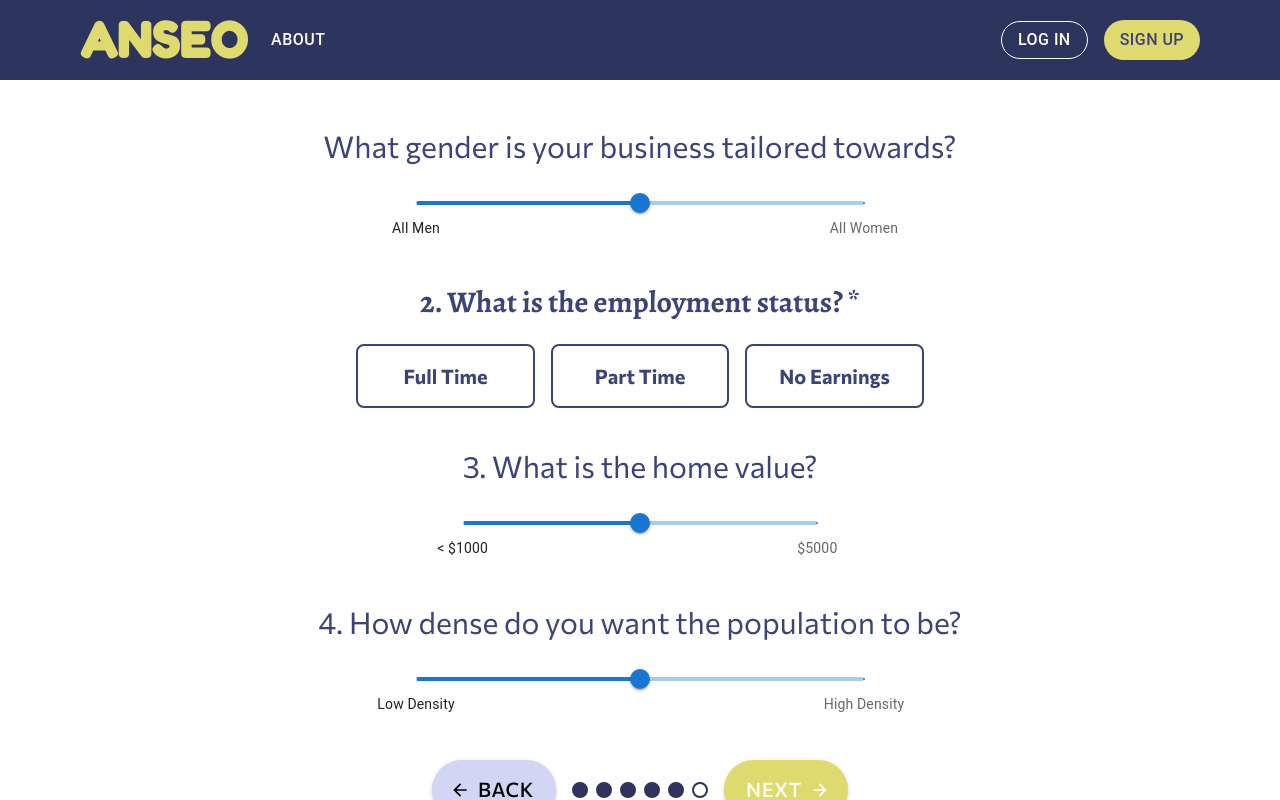
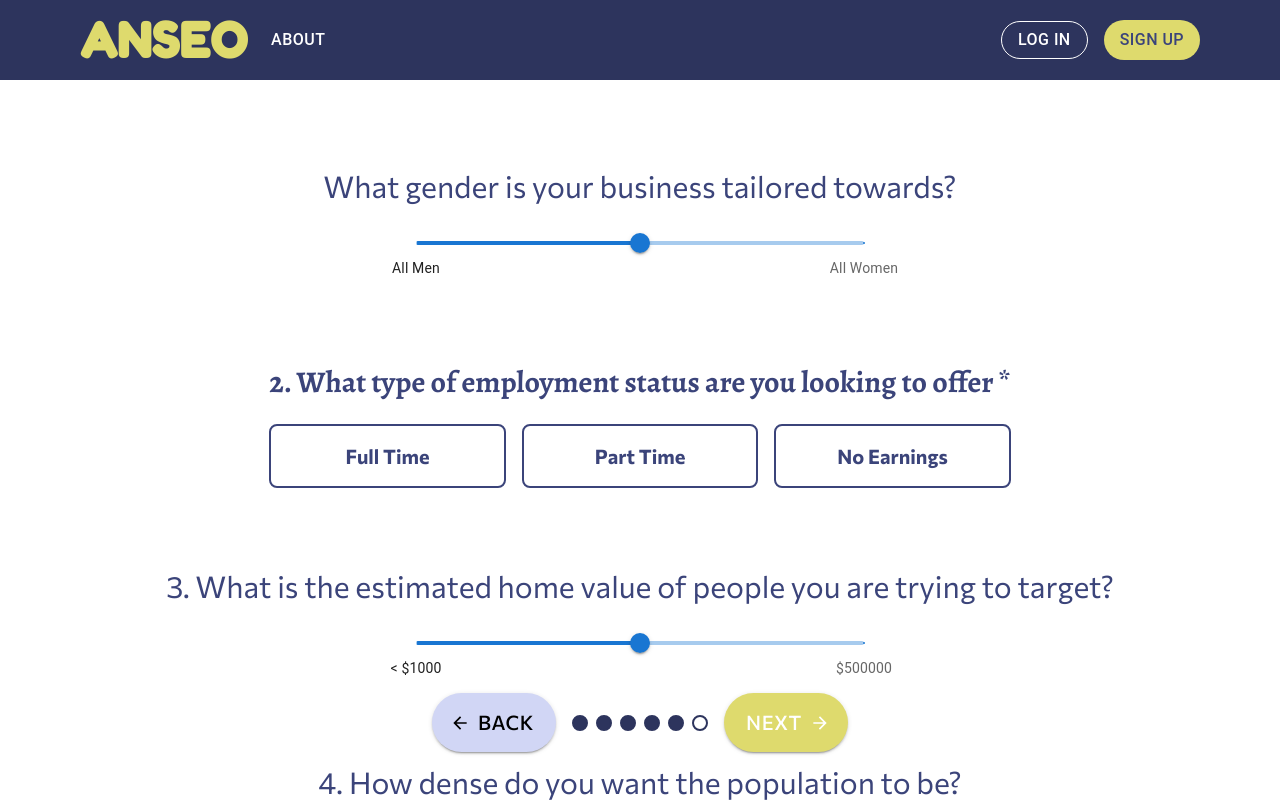
Before and after one commit to 0venBurn/Anseo, a React (Vite) app in the folder React-Frontend/: page /extra in a window 1280 px wide. Built offline with nearby package versions, Linux system fonts and the light colour scheme; no server answers.

Commit message:
fixed header white space and questionaire spacing

```diff
--- a/React-Frontend/src/AreaPage.tsx
+++ b/React-Frontend/src/AreaPage.tsx
@@ -24,36 +24,62 @@ const AreaPage: React.FC = () => {
   const handleNext = () => {
     answerQuestion("proximityImportance", proximityImportance);
     answerQuestion("footfallImportance", footfallImportance);
-    answerQuestion("surroundingBusinessesImportance", surroundingBusinessesImportance);
+    answerQuestion(
+      "surroundingBusinessesImportance",
+      surroundingBusinessesImportance,
+    );
     answerQuestion("rentBudget", rentBudget / 5);
-    console.log(data)
+    console.log(data);
     // Navigate to the next page with state
     navigate("/extra");
   };
 
+  const handlePrev = () => {
+    answerQuestion("proximityImportance", proximityImportance);
+    answerQuestion("footfallImportance", footfallImportance);
+    answerQuestion(
+      "surroundingBusinessesImportance",
+      surroundingBusinessesImportance,
+    );
+    answerQuestion("rentBudget", rentBudget / 5);
+    // Navigate to the next page with state
+    navigate("/target");
+  };
+
   return (
     <QuestionnaireLayout>
+      <div className="mt-10">
         <ImportanceSliderComponent
           value={proximityImportance}
           setValue={setProximityImportance}
           label="proximity to public transportation for your business"
         />
+      </div>
+      <div className="mt-10">
         <ImportanceSliderComponent
           value={footfallImportance}
           setValue={setFootfallImportance}
           label="high footfall"
         />
+      </div>
+      <div className="mt-10">
         <ImportanceSliderComponent
           value={surroundingBusinessesImportance}
           setValue={setSurroundingBusinessesImportance}
           label="being surrounded by similar businesses"
         />
+      </div>
+      <div className="mt-10">
         <RentBudgetSlider value={rentBudget} setValue={setRentBudget} />
+      </div>
+      <div className="absolute bottom-0">
         <NavigationButtons
           currentStep={currentStep}
           totalSteps={totalSteps}
           handleNext={handleNext}
+          handlePrev={handlePrev}
         />
+      </div>
     </QuestionnaireLayout>
   );
 };
--- a/React-Frontend/src/BoroughPage.tsx
+++ b/React-Frontend/src/BoroughPage.tsx
@@ -42,30 +42,47 @@ const BoroughPage: React.FC = () => {
     if (selectedBoroughs.length > 0 && areaType) {
       answerQuestion("selectedBoroughs", selectedBoroughs);
       answerQuestion("areaType", areaType);
-      console.log(data)
-      navigate("/submit")
-      }
-      else {
+      console.log(data);
+      navigate("/submit");
+    } else {
       setError("You need to select at least one borough and an area type");
     }
+  };
+
+  const handlePrev = () => {
+    if (selectedBoroughs.length > 0 && areaType) {
+      answerQuestion("selectedBoroughs", selectedBoroughs);
+      answerQuestion("areaType", areaType);
+      console.log(data);
+      navigate("/submit");
+    } else {
+      setError("You need to select at least one borough and an area type");
     }
+  };
 
   return (
     <QuestionnaireLayout>
+      <div className="mt-10">
         <BoroughSelector
           selectedBoroughs={selectedBoroughs}
           handleSelectBorough={handleSelectBorough}
         />
+      </div>
+      <div className="mt-10">
         <AreaTypeSelector
           areaType={areaType}
           handleSelectAreaType={handleSelectAreaType}
         />
+      </div>
       {error && <p className="text-red-500 mb-4">{error}</p>}
+      <div className="absolute bottom-0">
         <NavigationButtons
           currentStep={currentStep}
           totalSteps={totalSteps}
           handleNext={handleNext}
+          handlePrev={handlePrev}
         />
+      </div>
     </QuestionnaireLayout>
   );
 };
--- a/React-Frontend/src/ExtraPage.tsx
+++ b/React-Frontend/src/ExtraPage.tsx
@@ -24,12 +24,19 @@ const ExtraPage: React.FC = () => {
     answerQuestion("employmentStatus", employmentStatus);
     answerQuestion("homeValue", homeValue / 5000);
     answerQuestion("populationDensity", populationDensity);
-    console.log(data)
     navigate("/borough");
   };
 
+  const handlePrev = () => {
+    answerQuestion("genderRatio", genderRatio);
+    answerQuestion("employmentStatus", employmentStatus);
+    answerQuestion("homeValue", homeValue / 5000);
+    answerQuestion("populationDensity", populationDensity);
+    navigate("/area");
+  };
   return (
     <QuestionnaireLayout>
+      <div className="mt-10">
         <SliderComponent
           value={genderRatio}
           setValue={setGenderRatio}
@@ -42,22 +49,28 @@ const ExtraPage: React.FC = () => {
             { value: 1, label: "All Women" },
           ]}
         />
+      </div>
+      <div className="mt-10">
         <EmploymentStatusButtons
           value={employmentStatus}
           setValue={setEmploymentStatus}
         />
+      </div>
+      <div className="mt-10">
         <SliderComponent
           value={homeValue}
           setValue={setHomeValue}
-              label="3. What is the home value?"
+          label="3. What is the estimated home value of people you are trying to target?"
           min={1000}
           max={5000}
           step={100}
           marks={[
             { value: 1000, label: "< $1000" },
-                { value: 5000, label: "$5000" },
+            { value: 5000, label: "$500000" },
           ]}
         />
+      </div>
+      <div className="mt-10">
         <SliderComponent
           value={populationDensity}
           setValue={setPopulationDensity}
@@ -70,11 +83,15 @@ const ExtraPage: React.FC = () => {
             { value: 1, label: "High Density" },
           ]}
         />
+      </div>
+      <div className="absolute bottom-0">
         <NavigationButtons
           currentStep={currentStep}
           totalSteps={totalSteps}
           handleNext={handleNext}
+          handlePrev={handlePrev}
         />
+      </div>
     </QuestionnaireLayout>
   );
 };
--- a/React-Frontend/src/Header.tsx
+++ b/React-Frontend/src/Header.tsx
@@ -19,7 +19,7 @@ const Header: React.FC = () => {
 
   return (
     <div className="relative">
-      <div className="absolute top-0 left-0 w-full bg-primary-dark text-white flex justify-between items-center py-4 px-4 md:px-20 z-10">
+      <div className="fixed top-0 left-0 w-full bg-primary-dark text-white flex justify-between items-center py-4 px-4 md:px-20 z-10">
         <div className="flex items-center">
           <div
             className="text-3xl md:text-5xl font-bold cursor-pointer"
--- a/React-Frontend/src/QuestionPage.tsx
+++ b/React-Frontend/src/QuestionPage.tsx
@@ -29,9 +29,15 @@ const QuestionPage: React.FC = () => {
     answerQuestion("openHour", openHour);
     answerQuestion("closeHour", closeHour);
     answerQuestion("budget", budget);
-    console.log(data)
-    // Navigate to the next page with state
     navigate("/target");
+  };
+
+  const handlePrev = () => {
+    answerQuestion("businessType", businessType);
+    answerQuestion("openHour", openHour);
+    answerQuestion("closeHour", closeHour);
+    answerQuestion("budget", budget);
+    navigate("/welcome");
   };
 
   const handleBusinessTypeSelect = (event: any) => {
@@ -113,23 +119,32 @@ const QuestionPage: React.FC = () => {
                handleChange={handleBusinessTypeSelect}
                options={businessOptions}
                /> */}
+      <div className="mt-10">
         <BusinessTypeSelector
           businessType={businessType}
           handleBusinessTypeSelect={handleBusinessTypeSelect}
           businessOptions={businessOptions}
         />
+      </div>
+      <div className="mt-10">
         <OperatingHoursSelector
           openHour={openHour}
           closeHour={closeHour}
           setOpenHour={setOpenHour}
           setCloseHour={setCloseHour}
         />
+      </div>
+      <div className="mt-10">
         <BudgetSlider budget={budget} setBudget={setBudget} />
+      </div>
+      <div className="absolute bottom-0">
         <NavigationButtons
           currentStep={currentStep}
           totalSteps={totalSteps}
           handleNext={handleNext}
+          handlePrev={handlePrev}
         />
+      </div>
     </QuestionnaireLayout>
   );
 };
--- a/React-Frontend/src/TargetPage.tsx
+++ b/React-Frontend/src/TargetPage.tsx
@@ -30,10 +30,20 @@ const TargetPage: React.FC = () => {
     answerQuestion("incomeImportance", incomeImportance);
     answerQuestion("targetGroup", targetGroup);
     answerQuestion("selectedAgeGroup", selectedAgeGroup);
-    console.log(data)
+    console.log(data);
     navigate("/area");
   };
 
+  const handlePrev = () => {
+    answerQuestion("selectedAgeGroup", selectedAgeGroup);
+    answerQuestion("ageImportance", ageImportance);
+    answerQuestion("selectedIncomeLevel", selectedIncomeLevel);
+    answerQuestion("incomeImportance", incomeImportance);
+    answerQuestion("targetGroup", targetGroup);
+    answerQuestion("selectedAgeGroup", selectedAgeGroup);
+
+    navigate("/questions");
+  };
   const handleAgeGroupSelect = (event: SelectChangeEvent<string>) => {
     setSelectedAgeGroup(event.target.value as string);
   };
@@ -105,6 +115,7 @@ const TargetPage: React.FC = () => {
         currentStep={currentStep}
         totalSteps={totalSteps}
         handleNext={handleNext}
+        handlePrev={handlePrev}
       />
     </QuestionnaireLayout>
   );
--- a/React-Frontend/src/components/ExtraPage/EmploymentStatusButtons.tsx
+++ b/React-Frontend/src/components/ExtraPage/EmploymentStatusButtons.tsx
@@ -11,7 +11,8 @@ const EmploymentStatusButtons: React.FC<EmploymentStatusButtonsProps> = ({
 }) => (
   <div className="mb-10">
     <h1 className="text-3xl font-bold mb-6" style={{ fontFamily: "Alegreya" }}>
-      2. What is the employment status? <span className="text-red-500">*</span>
+      2. What type of employment status are you looking to offer{" "}
+      <span className="text-red-500">*</span>
     </h1>
     <div className="grid grid-cols-3 gap-4">
       {["Full Time", "Part Time", "No Earnings"].map((option) => (
--- a/React-Frontend/src/components/QuestionsPage/NavigationButtons.tsx
+++ b/React-Frontend/src/components/QuestionsPage/NavigationButtons.tsx
@@ -9,12 +9,14 @@ interface NavigationButtonsProps {
   currentStep: number;
   totalSteps: number;
   handleNext: () => void;
+  handlePrev: () => void;
 }
 
 const NavigationButtons: React.FC<NavigationButtonsProps> = ({
   currentStep,
   totalSteps,
   handleNext,
+  handlePrev,
 }) => {
   const navigate = useNavigate();
 
@@ -34,7 +36,7 @@ const NavigationButtons: React.FC<NavigationButtonsProps> = ({
               backgroundColor: "#f89a93",
             },
           }}
-          onClick={() => navigate("/welcome")}
+          onClick={handlePrev}
           startIcon={<ArrowBackIcon />}
         >
           Back
```
Lines whose indentation alone changed are shown as unchanged.
